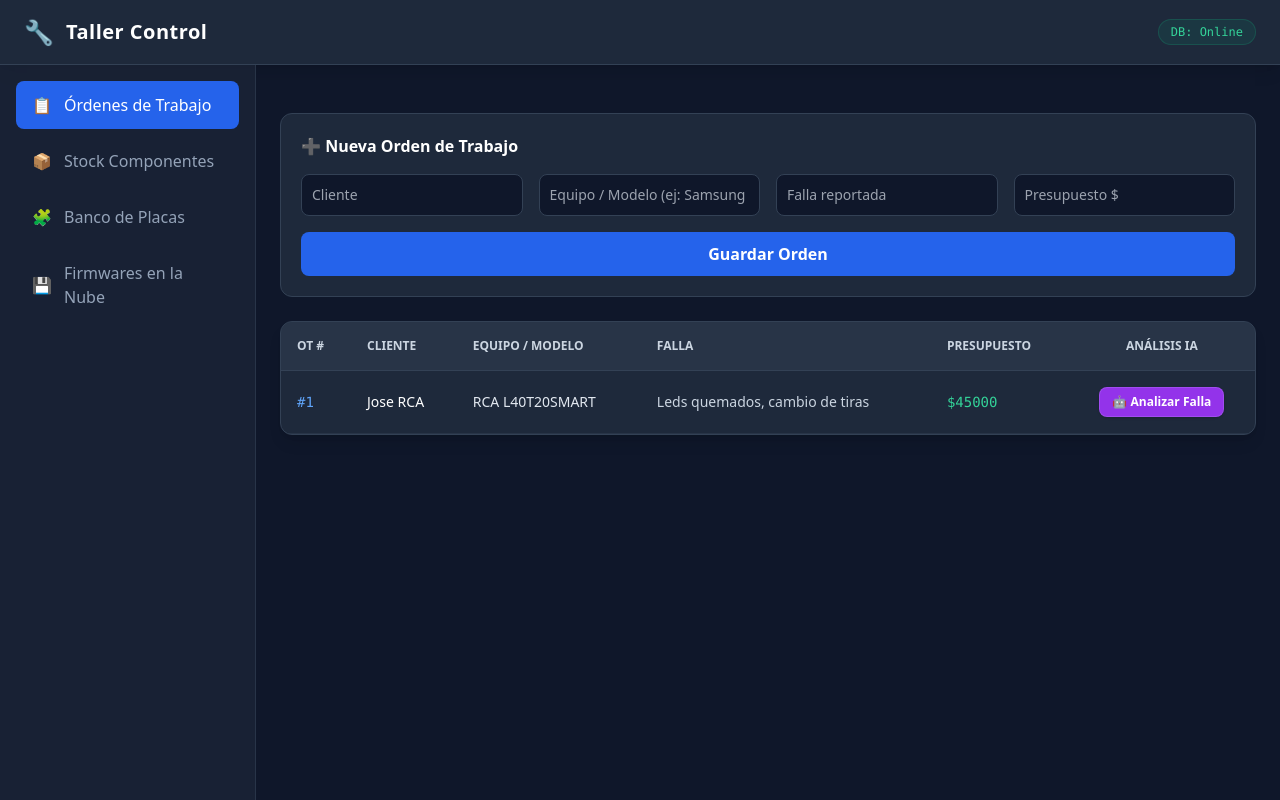
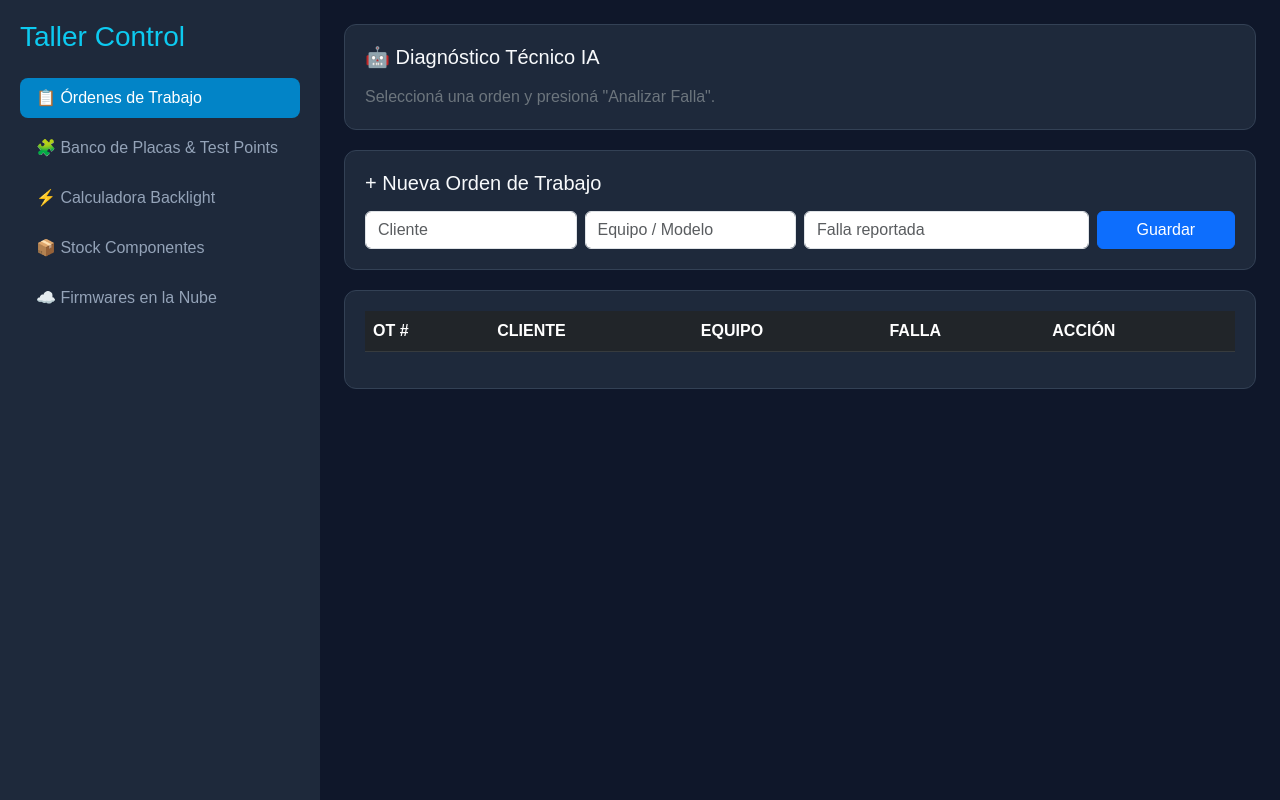
Before and after one commit to fbncastelli-bot/taller-control, a Flask app: page / in a window 1280 px wide. Run offline with Flask 3, Linux system fonts and the light colour scheme; lists and menus that the app fills with data are empty; some libraries are stand-ins or nearby versions.

Commit message:
Update index.html

```diff
--- a/templates/index.html
+++ b/templates/index.html
@@ -3,175 +3,114 @@
 <head>
     <meta charset="UTF-8">
     <meta name="viewport" content="width=device-width, initial-scale=1.0">
-    <title>Taller Control - Sistema Integrado</title>
-    <script src="https://cdn.tailwindcss.com"></script>
+    <title>Taller Control</title>
+    <link href="https://cdn.jsdelivr.net/npm/bootstrap@5.3.0/dist/css/bootstrap.min.css" rel="stylesheet">
+    <style>
+        body { background-color: #0f172a; color: #f8fafc; font-family: sans-serif; }
+        .sidebar { background-color: #1e293b; min-height: 100vh; padding: 20px; }
+        .nav-link { color: #94a3b8; margin-bottom: 10px; cursor: pointer; border-radius: 8px; }
+        .nav-link.active { background-color: #0284c7; color: white; }
+        .card-custom { background-color: #1e293b; border: 1px solid #334155; border-radius: 12px; padding: 20px; margin-bottom: 20px; }
+        .btn-violeta { background-color: #7c3aed; color: white; }
+        .btn-violeta:hover { background-color: #6d28d9; color: white; }
+        pre { background-color: #0f172a; color: #38bdf8; padding: 15px; border-radius: 8px; white-space: pre-wrap; }
+    </style>
 </head>
-<body class="bg-slate-900 text-slate-100 min-h-screen flex flex-col font-sans">
-
-    <!-- HEADER -->
-    <header class="bg-slate-800 border-b border-slate-700 px-6 py-4 flex justify-between items-center shadow-lg">
-        <div class="flex items-center gap-3">
-            <span class="text-2xl">🔧</span>
-            <h1 class="text-xl font-bold text-white tracking-wide">Taller Control</h1>
-        </div>
-        <div class="flex items-center gap-3">
-            <span class="text-xs bg-emerald-500/10 text-emerald-400 border border-emerald-500/20 px-3 py-1 rounded-full font-mono">DB: Online</span>
-        </div>
-    </header>
-
-    <div class="flex-1 flex w-full mx-auto">
-        <!-- NAVEGACIÓN LATERAL -->
-        <aside class="w-64 bg-slate-800/60 border-r border-slate-700/60 p-4 flex flex-col gap-2">
-            <button onclick="cambiarPestana('sec-ordenes', this)" class="btn-nav w-full text-left px-4 py-3 rounded-lg font-medium bg-blue-600 text-white flex items-center gap-3 transition">
-                📋 <span>Órdenes de Trabajo</span>
-            </button>
-            <button onclick="cambiarPestana('sec-repuestos', this)" class="btn-nav w-full text-left px-4 py-3 rounded-lg font-medium text-slate-400 hover:bg-slate-700/50 hover:text-white flex items-center gap-3 transition">
-                📦 <span>Stock Componentes</span>
-            </button>
-            <button onclick="cambiarPestana('sec-placas', this)" class="btn-nav w-full text-left px-4 py-3 rounded-lg font-medium text-slate-400 hover:bg-slate-700/50 hover:text-white flex items-center gap-3 transition">
-                🧩 <span>Banco de Placas</span>
-            </button>
-            <button onclick="cambiarPestana('sec-firmwares', this)" class="btn-nav w-full text-left px-4 py-3 rounded-lg font-medium text-slate-400 hover:bg-slate-700/50 hover:text-white flex items-center gap-3 transition">
-                💾 <span>Firmwares en la Nube</span>
-            </button>
-        </aside>
-
-        <!-- CONTENIDO PRINCIPAL -->
-        <main class="flex-1 p-6 space-y-6 overflow-y-auto">
-
-            <!-- MODAL / DIAGNÓSTICO IA -->
-            <div id="panelResultadoIA" class="hidden bg-slate-800 border border-purple-500/50 rounded-xl p-5 space-y-3 shadow-2xl">
-                <div class="flex justify-between items-center border-b border-slate-700 pb-3">
-                    <h4 class="text-md font-bold text-purple-400 flex items-center gap-2">🤖 Diagnóstico Técnico IA</h4>
-                    <button onclick="document.getElementById('panelResultadoIA').classList.add('hidden')" class="text-slate-400 hover:text-white font-bold">✕ Cerrar</button>
-                </div>
-                <pre id="textoResultadoIA" class="whitespace-pre-wrap text-sm text-slate-200 font-sans leading-relaxed bg-slate-900/60 p-4 rounded-lg border border-slate-700/50"></pre>
+<body>
+    <div class="container-fluid">
+        <div class="row">
+            <!-- Menú Lateral -->
+            <div class="col-md-3 sidebar">
+                <h3 class="mb-4 text-info">Taller Control</h3>
+                <ul class="nav flex-column">
+                    <li class="nav-link active" onclick="mostrarSeccion('ordenes')">📋 Órdenes de Trabajo</li>
+                    <li class="nav-link" onclick="mostrarSeccion('placas')">🧩 Banco de Placas & Test Points</li>
+                    <li class="nav-link" onclick="mostrarSeccion('backlight')">⚡ Calculadora Backlight</li>
+                    <li class="nav-link" onclick="mostrarSeccion('repuestos')">📦 Stock Componentes</li>
+                    <li class="nav-link" onclick="mostrarSeccion('firmwares')">☁️ Firmwares en la Nube</li>
+                </ul>
             </div>
 
-            <!-- ÓRDENES DE TRABAJO -->
-            <section id="sec-ordenes" class="space-y-6">
-                <div class="bg-slate-800 p-5 rounded-xl border border-slate-700 space-y-4">
-                    <h3 class="text-md font-semibold text-white">➕ Nueva Orden de Trabajo</h3>
-                    <form id="formOrden" onsubmit="guardarOrden(event)" class="grid grid-cols-1 md:grid-cols-4 gap-4">
-                        <input type="text" id="ot_cliente" placeholder="Cliente" required class="bg-slate-900 border border-slate-700 rounded-lg p-2.5 text-sm text-white focus:outline-none focus:border-blue-500">
-                        <input type="text" id="ot_equipo" placeholder="Equipo / Modelo (ej: Samsung UN40J5200)" required class="bg-slate-900 border border-slate-700 rounded-lg p-2.5 text-sm text-white focus:outline-none focus:border-blue-500">
-                        <input type="text" id="ot_falla" placeholder="Falla reportada" required class="bg-slate-900 border border-slate-700 rounded-lg p-2.5 text-sm text-white focus:outline-none focus:border-blue-500">
-                        <input type="number" id="ot_presupuesto" placeholder="Presupuesto $" class="bg-slate-900 border border-slate-700 rounded-lg p-2.5 text-sm text-white focus:outline-none focus:border-blue-500">
-                        <button type="submit" class="md:col-span-4 bg-blue-600 hover:bg-blue-500 text-white font-semibold py-2.5 rounded-lg transition">Guardar Orden</button>
-                    </form>
+            <!-- Contenido Principal -->
+            <div class="col-md-9 p-4">
+
+                <!-- SECCIÓN ÓRDENES DE TRABAJO -->
+                <div id="sec-ordenes">
+                    <div class="card-custom">
+                        <h5>🤖 Diagnóstico Técnico IA</h5>
+                        <div id="box-diagnostico" class="mt-3 text-secondary">Seleccioná una orden y presioná "Analizar Falla".</div>
+                    </div>
+
+                    <div class="card-custom">
+                        <h5>+ Nueva Orden de Trabajo</h5>
+                        <div class="row g-2 mt-1">
+                            <div class="col-md-3"><input type="text" id="ot-cliente" class="form-control" placeholder="Cliente"></div>
+                            <div class="col-md-3"><input type="text" id="ot-equipo" class="form-control" placeholder="Equipo / Modelo"></div>
+                            <div class="col-md-4"><input type="text" id="ot-falla" class="form-control" placeholder="Falla reportada"></div>
+                            <div class="col-md-2"><button onclick="guardarOrden()" class="btn btn-primary w-100">Guardar</button></div>
+                        </div>
+                    </div>
+
+                    <div class="card-custom">
+                        <table class="table table-dark table-hover">
+                            <thead>
+                                <tr><th>OT #</th><th>CLIENTE</th><th>EQUIPO</th><th>FALLA</th><th>ACCIÓN</th></tr>
+                            </thead>
+                            <tbody id="tabla-ordenes"></tbody>
+                        </table>
+                    </div>
                 </div>
 
-                <div class="bg-slate-800 rounded-xl border border-slate-700 overflow-hidden shadow-lg">
-                    <table class="w-full text-left border-collapse">
-                        <thead>
-                            <tr class="bg-slate-700/50 text-slate-300 text-xs uppercase border-b border-slate-700">
-                                <th class="p-4">OT #</th>
-                                <th class="p-4">Cliente</th>
-                                <th class="p-4">Equipo / Modelo</th>
-                                <th class="p-4">Falla</th>
-                                <th class="p-4">Presupuesto</th>
-                                <th class="p-4 text-center">Análisis IA</th>
-                            </tr>
-                        </thead>
-                        <tbody id="tablaOrdenesBody" class="divide-y divide-slate-700/50 text-sm"></tbody>
-                    </table>
-                </div>
-            </section>
-
-            <!-- STOCK COMPONENTES -->
-            <section id="sec-repuestos" class="space-y-6 hidden">
-                <div class="bg-slate-800 p-5 rounded-xl border border-slate-700 space-y-4">
-                    <h3 class="text-md font-semibold text-white">➕ Agregar Componente / SMD</h3>
-                    <form id="formRepuesto" onsubmit="guardarRepuesto(event)" class="grid grid-cols-1 md:grid-cols-5 gap-4">
-                        <input type="text" id="rep_categoria" placeholder="Categoría (IC, Mosfet, Cap)" required class="bg-slate-900 border border-slate-700 rounded-lg p-2.5 text-sm text-white">
-                        <input type="text" id="rep_nombre" placeholder="Componente (ej: RT6905)" required class="bg-slate-900 border border-slate-700 rounded-lg p-2.5 text-sm text-white">
-                        <input type="text" id="rep_ubicacion" placeholder="Ubicación (Caja 1)" class="bg-slate-900 border border-slate-700 rounded-lg p-2.5 text-sm text-white">
-                        <input type="number" id="rep_cantidad" placeholder="Cantidad" required class="bg-slate-900 border border-slate-700 rounded-lg p-2.5 text-sm text-white">
-                        <button type="submit" class="bg-emerald-600 hover:bg-emerald-500 text-white font-semibold py-2.5 rounded-lg transition">Guardar Componente</button>
-                    </form>
+                <!-- SECCIÓN BANCO DE PLACAS & TEST POINTS -->
+                <div id="sec-placas" style="display: none;">
+                    <div class="card-custom">
+                        <h5>🔎 Consulta de Test Points por Chasis (IA)</h5>
+                        <div class="input-group mt-2">
+                            <input type="text" id="input-chasis-tp" class="form-control" placeholder="Ej: 715G5155 o MS33930.PB751">
+                            <button onclick="buscarTestPoints()" class="btn btn-info">Consultar Tenciones & Test Points</button>
+                        </div>
+                        <pre id="box-test-points" class="mt-3">Ingresá un código de chasis para obtener tensiones de referencia (VGH, VGL, VDD, Sub-fuentes SMD).</pre>
+                    </div>
                 </div>
 
-                <div class="bg-slate-800 rounded-xl border border-slate-700 overflow-hidden shadow-lg">
-                    <table class="w-full text-left border-collapse">
-                        <thead>
-                            <tr class="bg-slate-700/50 text-slate-300 text-xs uppercase border-b border-slate-700">
-                                <th class="p-4">Categoría</th>
-                                <th class="p-4">Componente</th>
-                                <th class="p-4">Ubicación</th>
-                                <th class="p-4">Stock</th>
-                                <th class="p-4 text-center">Ajuste</th>
-                                <th class="p-4 text-center">Búsquedas / Archivos</th>
-                            </tr>
-                        </thead>
-                        <tbody id="tablaRepuestosBody" class="divide-y divide-slate-700/50 text-sm"></tbody>
-                    </table>
-                </div>
-            </section>
-
-            <!-- BANCO DE PLACAS -->
-            <section id="sec-placas" class="space-y-6 hidden">
-                <div class="bg-slate-800 p-5 rounded-xl border border-slate-700 space-y-4">
-                    <h3 class="text-md font-semibold text-white">➕ Registrar Placa</h3>
-                    <form id="formPlaca" onsubmit="guardarPlaca(event)" class="grid grid-cols-1 md:grid-cols-4 gap-4">
-                        <input type="text" id="placa_tipo" placeholder="Tipo (Main, Power, T-Con)" required class="bg-slate-900 border border-slate-700 rounded-lg p-2.5 text-sm text-white">
-                        <input type="text" id="placa_codigo" placeholder="Código PCB / Chasis" required class="bg-slate-900 border border-slate-700 rounded-lg p-2.5 text-sm text-white">
-                        <input type="text" id="placa_modelo" placeholder="Modelo TV Compatible" class="bg-slate-900 border border-slate-700 rounded-lg p-2.5 text-sm text-white">
-                        <button type="submit" class="bg-blue-600 hover:bg-blue-500 text-white font-semibold py-2.5 rounded-lg transition">Guardar Placa</button>
-                    </form>
+                <!-- SECCIÓN CALCULADORA BACKLIGHT -->
+                <div id="sec-backlight" style="display: none;">
+                    <div class="card-custom">
+                        <h5>⚡ Reducción de Corriente LED (Modificación ISET/IREF)</h5>
+                        <div class="input-group mt-2">
+                            <input type="text" id="input-driver" class="form-control" placeholder="Ej: OB3350, MAP3202, BIT3267">
+                            <button onclick="calcularDriver()" class="btn btn-warning">Obtener Modificación</button>
+                        </div>
+                        <pre id="box-driver-resultado" class="mt-3">Ingresá el código del CI Driver LED montado en la placa.</pre>
+                    </div>
                 </div>
 
-                <div class="bg-slate-800 rounded-xl border border-slate-700 overflow-hidden shadow-lg">
-                    <table class="w-full text-left border-collapse">
-                        <thead>
-                            <tr class="bg-slate-700/50 text-slate-300 text-xs uppercase border-b border-slate-700">
-                                <th class="p-4">Tipo</th>
-                                <th class="p-4">Código Chasis</th>
-                                <th class="p-4">Modelo TV</th>
-                                <th class="p-4 text-center">Consultas / Repuestos</th>
-                            </tr>
-                        </thead>
-                        <tbody id="tablaPlacasBody" class="divide-y divide-slate-700/50 text-sm"></tbody>
-                    </table>
+                <!-- SECCIÓN REPUESTOS -->
+                <div id="sec-repuestos" style="display: none;">
+                    <div class="card-custom">
+                        <h5>📦 Stock de Componentes SMD / Dip</h5>
+                        <table class="table table-dark">
+                            <thead><tr><th>ID</th><th>Categoría</th><th>Nombre</th><th>Ubicación</th><th>Stock</th></tr></thead>
+                            <tbody id="tabla-repuestos"></tbody>
+                        </table>
+                    </div>
                 </div>
-            </section>
 
-            <!-- FIRMWARES EN LA NUBE -->
-            <section id="sec-firmwares" class="space-y-6 hidden">
-                <div class="bg-slate-800 p-4 rounded-xl border border-slate-700">
-                    <h2 class="text-lg font-semibold text-white">💾 Repositorio de Firmwares (SPI Flash / eMMC)</h2>
+                <!-- SECCIÓN FIRMWARES -->
+                <div id="sec-firmwares" style="display: none;">
+                    <div class="card-custom">
+                        <h5>☁️ Banco de Firmwares (Nube)</h5>
+                        <table class="table table-dark">
+                            <thead><tr><th>Chasis</th><th>Modelo</th><th>Memoria</th><th>Enlace</th></tr></thead>
+                            <tbody id="tabla-firmwares"></tbody>
+                        </table>
+                    </div>
                 </div>
-                <div class="bg-slate-800 rounded-xl border border-slate-700 overflow-hidden shadow-lg">
-                    <table class="w-full text-left border-collapse">
-                        <thead>
-                            <tr class="bg-slate-700/50 text-slate-300 text-xs uppercase border-b border-slate-700">
-                                <th class="p-4">Chasis / PCB</th>
-                                <th class="p-4">Modelo TV</th>
-                                <th class="p-4">Tipo Memoria</th>
-                                <th class="p-4 text-center">Descarga</th>
-                            </tr>
-                        </thead>
-                        <tbody id="tablaFirmwaresBody" class="divide-y divide-slate-700/50 text-sm"></tbody>
-                    </table>
-                </div>
-            </section>
 
-        </main>
+            </div>
+        </div>
     </div>
 
-    <script>
-        function cambiarPestana(idSec, elemento) {
-            document.querySelectorAll('main > section').forEach(s => s.classList.add('hidden'));
-            document.getElementById(idSec).classList.remove('hidden');
-
-            document.querySelectorAll('.btn-nav').forEach(btn => {
-                btn.classList.remove('bg-blue-600', 'text-white');
-                btn.classList.add('text-slate-400');
-            });
-
-            elemento.classList.add('bg-blue-600', 'text-white');
-            elemento.classList.remove('text-slate-400');
-        }
-    </script>
     <script src="/static/app.js"></script>
 </body>
 </html>
```
